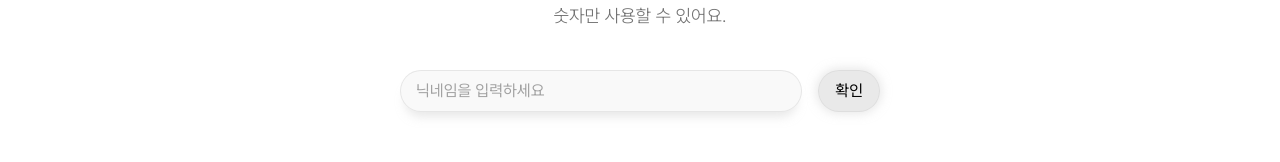
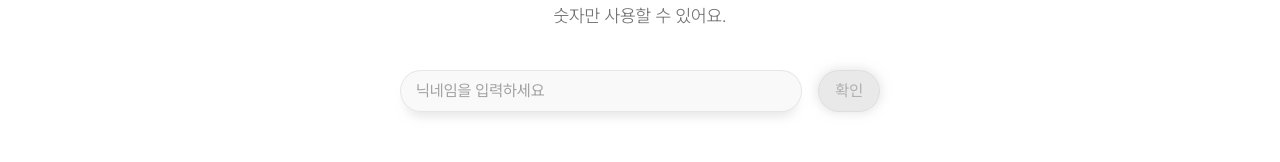
Before and after one commit to jiwonsudo/Mychelin, a Next.js app: page /register in a window 1280 px wide. Shown: the part 347-509 px from the top of the page. Built offline with nearby package versions, Linux system fonts and the light colour scheme.

Commit message:
Feat: Button에 dimmed 속성 추가, Register Page에서 입력 데이터가 pattern과 불일치시 button dimmed되도록 로직 수정

```diff
--- a/app/components/common/Button.tsx
+++ b/app/components/common/Button.tsx
@@ -3,11 +3,13 @@ import { FontSize, sizeStyles } from "@/app/design";
 interface ButtonProps extends React.ButtonHTMLAttributes<HTMLButtonElement> {
   fontSize?: FontSize;
   children: React.ReactNode;
+  dimmed?: boolean;
 }
 
 export const Button = ({
   fontSize = "md",
   children,
+  dimmed = false,
   className = "",
   ...props
 }: ButtonProps) => {
@@ -15,7 +17,11 @@ export const Button = ({
     <button
       className={`bg-neutral-300/15 border border-neutral-300/50 rounded-3xl
         shadow-[0_0_10px_2px_#d4d4d480] backdrop-blur-md font-main hover:cursor-pointer
-        hover:shadow-[0_0_10px_2px_#d4d4d4] ease-in-out duration-200 ${sizeStyles[fontSize]} ${className}`}
+         ease-in-out duration-200 ${sizeStyles[fontSize]} ${className} ${
+        dimmed
+          ? "text-neutral-400/80"
+          : "text-black hover:shadow-[0_0_10px_2px_#d4d4d4]"
+      }`}
       {...props}
     >
       {children}
--- a/app/components/domain/register/RegisterContainer.tsx
+++ b/app/components/domain/register/RegisterContainer.tsx
@@ -14,13 +14,36 @@ import { RegisterFormData } from "./register.types";
 export const RegisterContainer = () => {
   const router = useRouter();
   const {
-    currStageIdx, formData, pwConfirm, errorType, isTouched, currStageMsg, currField,
-    setFormData, setPwConfirm, setErrorType, setIsTouched, handleNext, validate
+    currStageIdx,
+    formData,
+    pwConfirm,
+    errorType,
+    isTouched,
+    isFocused,
+    currStageMsg,
+    currField,
+    setFormData,
+    setPwConfirm,
+    setErrorType,
+    setIsTouched,
+    setIsFocused,
+    handleNext,
+    validate,
   } = useRegisterForm();
 
-  const displayTitle = currStageIdx === 0
-    ? currStageMsg.title
-    : `${formData.username}${currStageMsg.title}`;
+  // 초기를 제외하고는 title 앞에 유저 이름을 붙임
+  const displayTitle =
+    currStageIdx === 0
+      ? currStageMsg.title
+      : `${formData.username}${currStageMsg.title}`;
+
+  const isInputValid =
+    currStageIdx === 2
+      ? validate(formData.password, pwConfirm) === null
+      : validate(formData[currField]) === null;
+
+  // 유저가 한 번이라도 건드렸고(isTouched), 에러가 있으며, 현재는 입력 중이 아닐 때만 노출
+  const shouldShowError = isTouched && errorType && !isFocused;
 
   const onRegisterComplete = async (data: RegisterFormData) => {
     // try {
@@ -34,15 +57,19 @@ export const RegisterContainer = () => {
     // }
     // TODO: Register API 연결(registerService.signUp 사용)
 
-    alert(`가입 완료!\n이름: ${data.username}\n이메일: ${data.email}\n비밀번호: ${data.password}`);
-    router.push('/');
+    alert(
+      `가입 완료!\n이름: ${data.username}\n이메일: ${data.email}\n비밀번호: ${data.password}`
+    );
+    router.push("/");
   };
 
   return (
     <div className="h-[calc(100vh-3rem)] flex justify-center items-center text-center">
       <div className="break-keep max-w-lg w-full px-4">
         <h1 className="text-3xl font-medium">{displayTitle}</h1>
-        <p className="mt-4 mb-10 text-lg font-light text-neutral-500">{currStageMsg.sub}</p>
+        <p className="mt-4 mb-10 text-lg font-light text-neutral-500">
+          {currStageMsg.sub}
+        </p>
 
         <div className="flex flex-col md:flex-row justify-between items-center gap-4 m-auto">
           <div className="w-full space-y-4">
@@ -50,18 +77,21 @@ export const RegisterContainer = () => {
               key={`field-${currStageIdx}`}
               label={currStageMsg.placeholderText}
               type={currStageMsg.type}
-              isPW={currStageMsg.type === 'password'}
+              isPW={currStageMsg.type === "password"}
               autoComplete={currStageMsg.autoComplete}
               value={formData[currField]}
               onChange={(e) => {
                 setFormData({ ...formData, [currField]: e.target.value });
-                if (errorType) setErrorType(null);
               }}
+              onFocus={() => setIsFocused(true)} // 포커스 들어오면 에러 메시지 잠깐 숨김
               onBlur={() => {
+                setIsFocused(false);
                 setIsTouched(true);
                 setErrorType(validate(formData[currField]));
               }}
-              onKeyDown={(e) => e.key === "Enter" && handleNext(onRegisterComplete)}
+              onKeyDown={(e) =>
+                e.key === "Enter" && handleNext(onRegisterComplete)
+              }
             />
 
             {currStageIdx === 2 && (
@@ -71,11 +101,15 @@ export const RegisterContainer = () => {
                 isPW={true}
                 value={pwConfirm}
                 onChange={(e) => setPwConfirm(e.target.value)}
+                onFocus={() => setIsFocused(true)}
                 onBlur={() => {
+                  setIsFocused(false);
                   setIsTouched(true);
                   setErrorType(validate(formData.password, pwConfirm));
                 }}
-                onKeyDown={(e) => e.key === "Enter" && handleNext(onRegisterComplete)}
+                onKeyDown={(e) =>
+                  e.key === "Enter" && handleNext(onRegisterComplete)
+                }
               />
             )}
           </div>
@@ -83,20 +117,32 @@ export const RegisterContainer = () => {
           <Button
             onClick={() => handleNext(onRegisterComplete)}
             className="bg-neutral-300/50! w-full md:w-auto h-full"
+            dimmed={!isInputValid}
           >
             확인
           </Button>
         </div>
 
         <div className="min-h-10 mt-4">
-          {isTouched && errorType && (
+          {shouldShowError && (
             <p className="text-sm text-amber-600">
-              {currStageMsg[errorType === "blank" ? "blank" : errorType === "invalid" ? "invalidMsg" : "notSameMsg"]}
+              {
+                currStageMsg[
+                  errorType === "blank"
+                    ? "blank"
+                    : errorType === "invalid"
+                    ? "invalidMsg"
+                    : "notSameMsg"
+                ]
+              }
             </p>
           )}
         </div>
 
-        <Link href="/login" className="mt-20 block text-sm underline text-neutral-400 font-light">
+        <Link
+          href="/login"
+          className="mt-20 block text-sm underline text-neutral-400 font-light"
+        >
           이미 Mychelin의 회원이신가요? → 로그인
         </Link>
       </div>
--- a/app/components/domain/register/hooks/useRegisterForm.ts
+++ b/app/components/domain/register/hooks/useRegisterForm.ts
@@ -10,6 +10,7 @@ export const useRegisterForm = () => {
   const [pwConfirm, setPwConfirm] = useState("");
   const [errorType, setErrorType] = useState<RegisterErrorType>(null);
   const [isTouched, setIsTouched] = useState(false);
+  const [isFocused, setIsFocused] = useState(false);
 
   const fieldKeys = ["username", "email", "password"] as const;
   const currField = fieldKeys[currStageIdx];
@@ -41,7 +42,7 @@ export const useRegisterForm = () => {
   };
 
   return {
-    currStageIdx, formData, pwConfirm, errorType, isTouched, currStageMsg, currField,
-    setFormData, setPwConfirm, setErrorType, setIsTouched, handleNext, validate
+    currStageIdx, formData, pwConfirm, errorType, isTouched, isFocused, currStageMsg, currField,
+    setFormData, setPwConfirm, setErrorType, setIsTouched, setIsFocused, handleNext, validate
   };
 };
```
